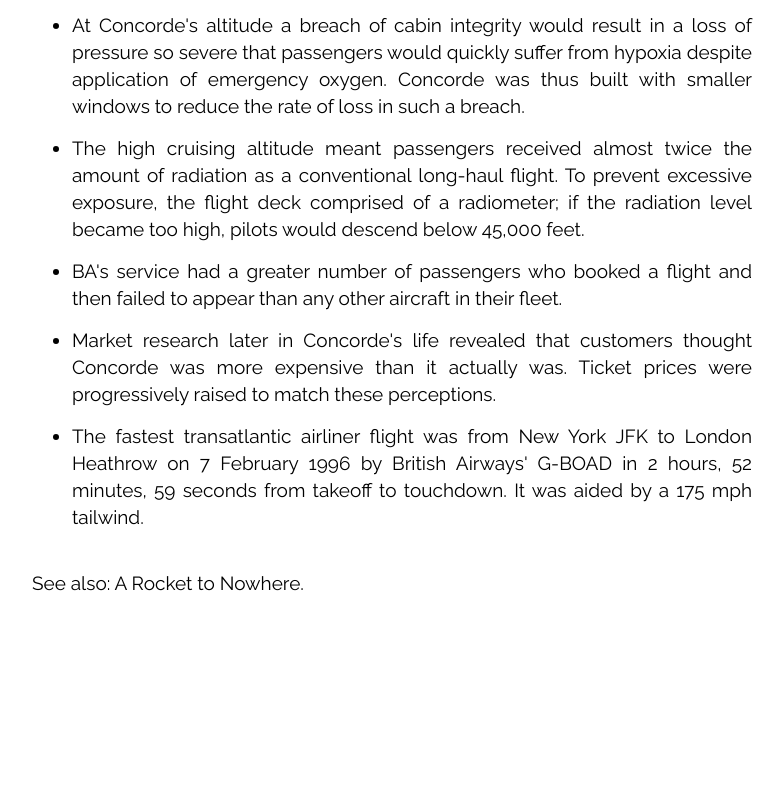
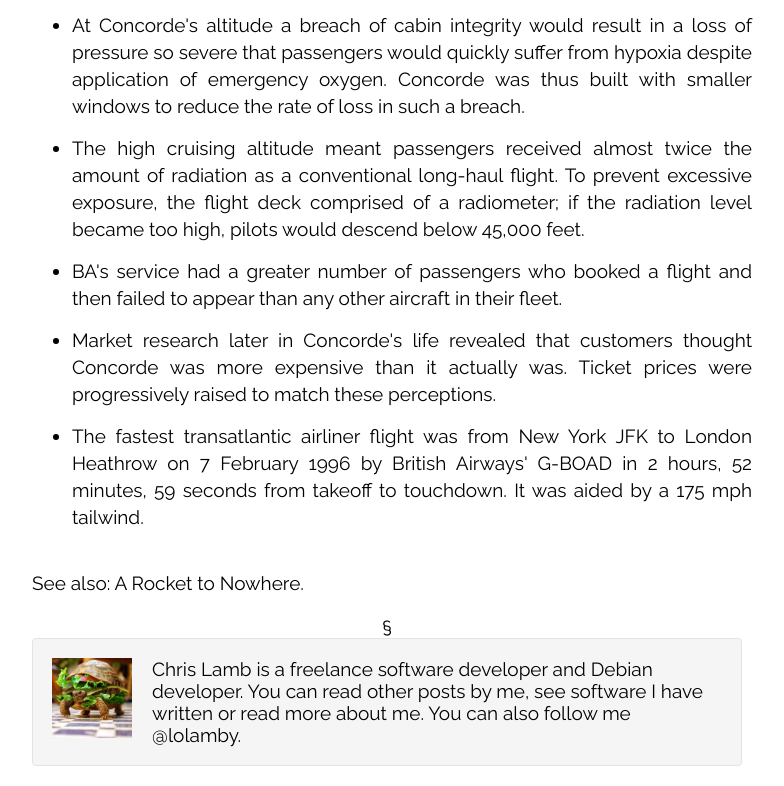
Before and after one commit to Seisachtheia/Concorde-II, a website: page public/index.html in a window 1280 px wide. Shown: the part 1497-2283 px from the top of the page, without its empty margins (253-1037 px from the left). Before the commit the page ends 2091 px from the top, so only its background shows below. Drawn offline with Linux system fonts and the light colour scheme; a web font is replaced by a local one.

Commit message:
media well population

```diff
--- a/private/styles/style.scss
+++ b/private/styles/style.scss
@@ -13,6 +13,7 @@
 
 $text-1: "Raleway";
 $text-2: "Quintessential";
+
 
 // Core Import
 @import "typography";
@@ -44,8 +45,6 @@
     z-index: 1;
     float:left;
     background-size:cover;
-    height:20px;
-    width:50px;
 
     img {
         margin: 11px;
@@ -54,8 +53,6 @@
         display: inline-block;
         background-color: #000;
     }
-
-
 }
 
 .concorde {
@@ -121,3 +118,31 @@
 
     }
 }
+
+.divider {
+    text-align:center;
+    margin: 0 auto 0 auto;
+    content:fill;
+    width:1em;
+}
+
+#well {
+    min-height: 20px;
+    padding: 19px;
+    margin-bottom: 20px;
+    background-color: #f5f5f5;
+    border: 1px solid #e3e3e3;
+    border-radius: 4px;
+
+    img {
+        content:fill;
+        max-height:80px;
+        max-width:80px;
+        float:left;
+        margin-right:20px;
+    }
+
+    &after{
+        clear:both;
+    }
+}
--- a/public/index.html
+++ b/public/index.html
@@ -53,9 +53,27 @@
                         <li>Market research later in Concorde's life revealed that customers thought Concorde was more expensive than it actually was. Ticket prices were progressively raised to match these perceptions.</li>
                         <li>The fastest transatlantic airliner flight was from New York JFK to London Heathrow on 7 February 1996 by British Airways' G-BOAD in 2 hours, 52 minutes, 59 seconds from takeoff to touchdown. It was aided by a 175 mph tailwind.</li>
                     </ul>
+
                     <br>
+
                     <p>See also: A Rocket to Nowhere.</p>
-                </div>
+
+                    <br>
+
+                    <div class="divider">
+                        <p> § </p>
+                    </div>
+
+                    <div id="well">
+
+                        <img src="../images/turtle.jpg">
+                        <div class="well.content">
+                            Chris Lamb is a freelance software developer and Debian developer.
+                            You can read other posts by me,
+                            see software I have written or read more about me. You can also follow me @lolamby.</div>
+                        </div>
+
+                    </div>
             </div>
         </section>
 
```
Also changed, not shown: public/images/turtle.jpg (added), public/images/turtle2.jpg (added), public/styles/style.css.
